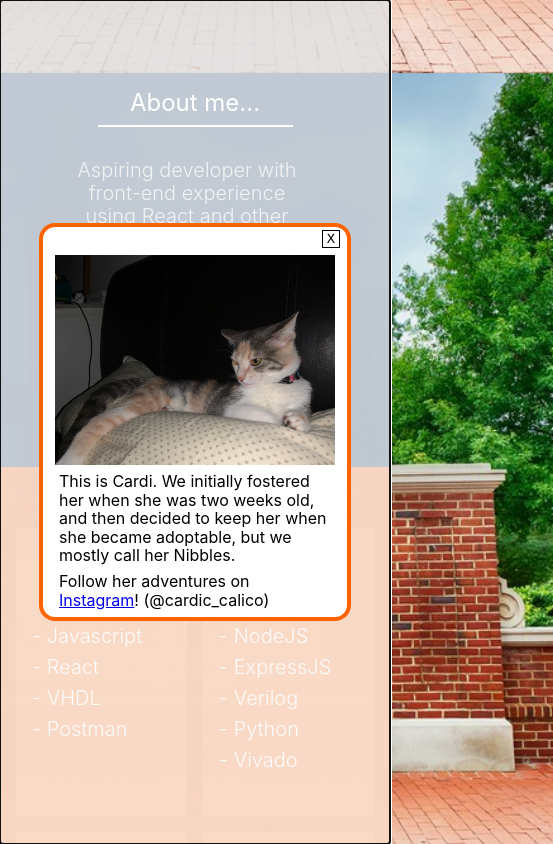
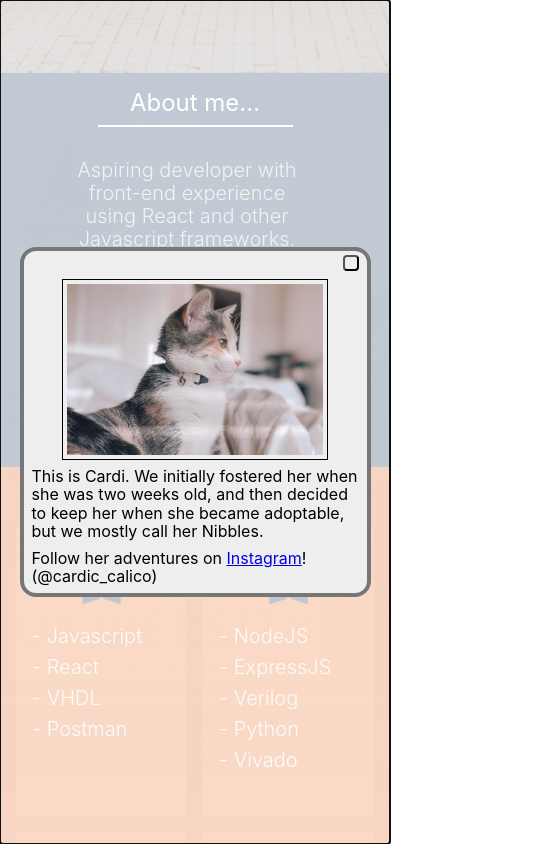
Before and after one commit to heyitsaking/heyitsaking.github.io, a React (Create React App) app: page / in a window 390 px wide. Both pictures are taken after a click on the element "Cardi". Shown: the part 771-1615 px from the top of the page, 553 px wide, since content can reach past the window. Built offline with nearby package versions, Linux system fonts and the light colour scheme.

Commit message:
Added footer and fixed responsiveness, modified components, added new nib picture

```diff
--- a/public/index.html
+++ b/public/index.html
@@ -8,7 +8,7 @@
     <meta name="theme-color" content="#000000" />
     <meta
       name="description"
-      content="Web site created using create-react-app"
+      content="Personal Site of Arturo A. King, made using Create React App"
     />
     <link rel="apple-touch-icon" href="%PUBLIC_URL%/crown.png" />
     <!--
--- a/src/App.js
+++ b/src/App.js
@@ -37,7 +37,7 @@ class App extends React.Component {
                                     Arturo A. King
                                 </h1>
                                 <h2 className={`f2-ns f3 fw7 white-90 mt0 lh-copy`}>
-                                    B.E. in Computer Engineering
+                                    B.S. in Computer Engineering
                                 </h2>
                             </header>
                         </div>
@@ -61,7 +61,7 @@ class App extends React.Component {
                     </InfoPanel>
                     <InfoPanel title={`Experience`} bg={`orange`}>
                         <div className="flex justify-center w-100 ph3-ns">
-                            <div className="flex-ns justify-around-ns fw3 cf w-100-ns mw7 ph2-ns ph2">
+                            <div className="pb2 flex-ns justify-around-ns fw3 cf w-100-ns mw7 ph2-ns ph2">
                                 {data.experience.map((level, i) => {
                                     return (
                                         <SkillPanel level={level.proficiency} skills={level.skills} key={i}/>
@@ -71,24 +71,24 @@ class App extends React.Component {
                         </div>
                     </InfoPanel>
                 </div>
-                <footer className={`code`} style={{'background-image':'linear-gradient(to right, #F4F4F4, rgba(204, 204, 204, .7))'}}>
-                    <div className={`flex flex-row ph5 pt3 f5`}>
+                <footer className={`code bt bw2 b--dark-blue`} style={{'background-image':'linear-gradient(to right, #F4F4F4, rgba(204, 204, 204, .7))'}}>
+                    <div className={`flex-ns flex-row ph5-l w-100 ph4-m pt3 f5`}>
                         <img src={require(`./images/crown.png`)}
                             alt={`Crown Icon`}
-                            className={`mw4`}/>
-                        <div className={`flex items-center`}>
+                            className={`mw4-ns mw3 h4-ns h3 pl0-ns pl4`}/>
+                        <div className={`flex-ns w-50-ns w-100 items-center`}>
                             <ul>
                                 Contact Information:
-                                <li className={`ml5 pl3`}>
+                                <li className={`ml5-l pl3-l`}>
                                     Email: arturo.a.king.p@gmail.com
                                 </li>
-                                <li className={`ml5 pl3`}>
+                                <li className={`ml5-l pl3-l`}>
                                     Mobile Phone: (404) 984-4477
                                 </li>
                             </ul>
                         </div>
                     </div>
-                    <div className={`w-100 tc f4 pb2`}>UI made with React</div>
+                    <div className={`w-100 tc f4-ns f5 fw1-ns fw9 pb2`}>UI made with React</div>
                 </footer>
             </div>
         );
--- a/src/components/NibDisplay/NibDisplay.js
+++ b/src/components/NibDisplay/NibDisplay.js
@@ -2,18 +2,18 @@ import React from 'react';
 
 const NibDisplay = ({onClick}) => {
     return (
-        <div className={`dt center pv1-m pv1-ns ph0-ns ph2 bg-white mw8-l w-80 ba b--orange bw2 br4`}>
+        <div className={`dt center pv1-m pv1-ns bg-light-gray mw8-l w-80-ns w-90 ba b--gray bw2 br4`}>
             <div className={`flex flex-row-reverse h1 mv1 mr1-ns`}>
-                <span
+                <button
                    onClick={onClick}
-                   className={`outline w1 h1 bg-transparent f6 flex items-center justify-center courier`}>X</span>
+                   className={`w1 h1 bg-transparent br2 mr2 relative-ns relative`}></button>
             </div>
-            <div className={`pr1-ns`}>
-                <div className={`db dtc-ns v-mid-ns pl1-ns pa1`}>
+            <div className={`db-ns flex flex-column items-center pr1-ns`}>
+                <div className={`db dtc-ns pl1-ns pa1`}>
                     <img src={require(`../../images/nib.jpg`)} alt="A bright blue sky"
-                         className={`w-100 mw7 w5-ns`}/>
+                         className={`mw5 w5-ns ba pa1`}/>
                 </div>
-                <div className={`db dtc-ns v-mid ph2 pr2-ns pl1-ns f4-l f5-m`}>
+                <div className={`db dtc-ns v-mid ph2 pr2-ns pl1-ns f4-l f5`}>
                     <div>
                         This is Cardi. We initially fostered her when she was two weeks old, and then
                         decided to keep her when she became adoptable, but we mostly call her Nibbles.
--- a/src/components/SkillPanel/SkillPanel.js
+++ b/src/components/SkillPanel/SkillPanel.js
@@ -7,7 +7,7 @@ import TwoStar from '../../images/2star.png';
 const SkillPanel = ({ level, skills }) => {
 
     return (
-        <div className="fl mw5-ns w-50 h-100-ns h-50 pa2">
+        <div className="grow fl mw5-ns w-50 h-100-ns h-50 pa2">
             <div className="flex flex-column h-100 pv3 ph3" style={{'backgroundColor':'rgba(246,128,38,0.5)'}}>
                 { // Find more efficient way to dynamically get images
                 (level === 5 &&
```
Also changed, not shown: src/images/nib.jpg.
